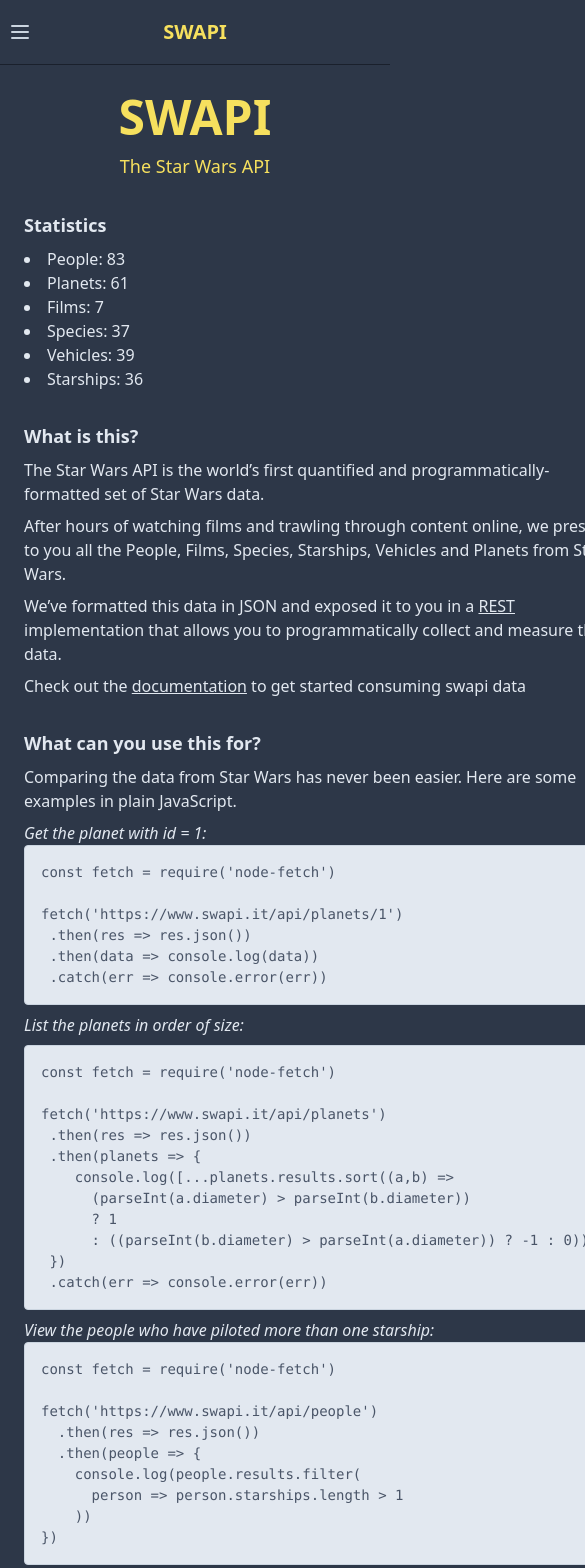
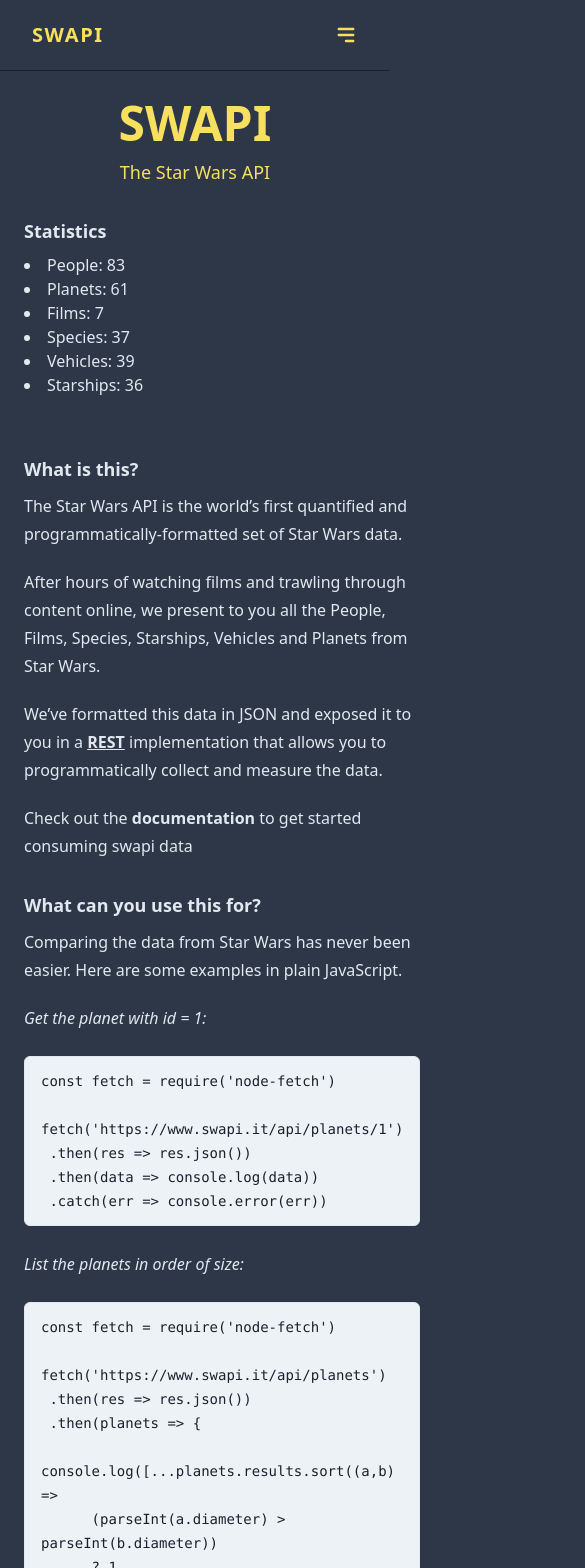
Before and after one commit to csarnataro/swapi-jamstack, a Next.js app: page /about in a window 390 px wide. Shown: the top 1568 px of the page, 585 px wide, since content can reach past the window. Built offline with nearby package versions, Linux system fonts and the light colour scheme.

Commit message:
feat: added responsive layout and navigation (#27)
Added tailwind classes to get responsive layout and navigation.

```diff
--- a/src/components/code.js
+++ b/src/components/code.js
@@ -4,7 +4,7 @@
 function Code({ inline, children }) {
   const inlineCssClassName = inline
     ? 'inline'
-    : 'block text-sm border p-2 bg-gray-200 mt-2 mb-2 text-gray-900';
+    : 'block text-xs md:text-sm border p-2 bg-gray-200 mt-2 mb-2 text-gray-900';
 
   // need to override tailwind typography defaults
   const inlineStyle = inline
@@ -13,10 +13,12 @@
       margin: '0 4px',
       color: '#c7254e',
     }
-    : {};
+    : {
+      whiteSpace: 'pre-wrap',
+    };
 
   return (
-    <pre style={inlineStyle} className={`${inlineCssClassName} `}>
+    <pre style={inlineStyle} className={inlineCssClassName}>
       <code>{children}</code>
     </pre>
   );
--- a/src/components/footer.js
+++ b/src/components/footer.js
@@ -3,7 +3,7 @@
 function Footer() {
   return (
     <div className="py-4 max-w-7xl border-gray-900 border-t">
-      <div className="container mx-auto">
+      <div className="container mx-auto px-2">
         Originally created by Paul Hallett in 2015.
         Maintained by Christian Sarnataro
         &copy; {new Date().getFullYear()}
--- a/src/components/navigation-item.js
+++ b/src/components/navigation-item.js
@@ -2,8 +2,8 @@
 import PropTypes from 'prop-types';
 import Link from 'next/link';
 
-const activeClass = 'text-white bg-gray-900 focus:bg-gray-700';
-const inactiveClass = 'text-gray-300 hover:text-white hover:bg-gray-700 focus:bg-gray-700';
+const activeClass = 'bg-gray-200 md:bg-gray-900 focus:bg-gray-700';
+const inactiveClass = 'hover:text-white hover:bg-gray-700 focus:bg-gray-700';
 
 function NavigationItem({
   children, href, alt, isActive,
@@ -14,7 +14,7 @@
         alt={alt}
         className={`${
           isActive ? activeClass : inactiveClass
-        } px-3 py-2 rounded-md text-sm font-medium leading-5  focus:outline-none transition duration-150 ease-in-out`}
+        } px-3 py-2 no-underline md:underline text-gray-800 md:text-white rounded-md text-sm font-medium leading-5 focus:outline-none transition duration-150 ease-in-out`}
       >
         {children}
       </a>
--- a/src/components/navigation.js
+++ b/src/components/navigation.js
@@ -1,64 +1,26 @@
-import React from 'react';
+import React, { useState } from 'react';
 import PropTypes from 'prop-types';
 import NavigationItem from './navigation-item';
 
 function Navigation({ currentPage }) {
+  const [open, setOpen] = useState(false);
+
   return (
-    <div className="bg-gray-800 border-gray-900 border-b">
-      <nav className="bg-gray-800 container mx-auto">
-        <div className="max-w-7xl">
-          <div className="relative flex items-center justify-between h-16">
-            <div className="absolute inset-y-0 left-0 flex items-center sm:hidden">
-              {/* <!-- Mobile menu button--> */}
-              <button
-                className="inline-flex items-center justify-center p-2 rounded-md text-gray-400 hover:text-white hover:bg-gray-700 focus:outline-none focus:bg-gray-700 focus:text-white transition duration-150 ease-in-out"
-                aria-label="Main menu"
-                aria-expanded="false"
-              >
-                {/* <!-- Icon when menu is closed. --> */}
-                {/* <!--
-                Menu open: "hidden", Menu closed: "block"
-                --> */}
-                <svg
-                  className="block h-6 w-6"
-                  fill="none"
-                  viewBox="0 0 24 24"
-                  stroke="currentColor"
-                >
-                  <path
-                    strokeLinecap="round"
-                    strokeLinejoin="round"
-                    strokeWidth="2"
-                    d="M4 6h16M4 12h16M4 18h16"
-                  />
-                </svg>
-                {/* <!-- Icon when menu is open. --> */}
-                {/* <!--
-                Menu open: "block", Menu closed: "hidden"
-              --> */}
-                <svg
-                  className="hidden h-6 w-6"
-                  fill="none"
-                  viewBox="0 0 24 24"
-                  stroke="currentColor"
-                >
-                  <path
-                    strokeLinecap="round"
-                    strokeLinejoin="round"
-                    strokeWidth="2"
-                    d="M6 18L18 6M6 6l12 12"
-                  />
+
+    <div className={`${open ? 'bg-white' : 'bg-gray-800'} border-gray-900 border-b transition duration-500 w-full  text-gray-700 dark-mode:text-gray-200 dark-mode:bg-gray-800`}>
+      <div className="flex flex-col max-w-screen-xl px-4 mx-auto md:items-center md:justify-between md:flex-row md:px-6 lg:px-8">
+        <div className="p-4 flex flex-row items-center justify-between">
+          <div className="tracking-widest uppercase rounded-lg dark-mode:text-white focus:outline-none focus:shadow-outline">
+            <div className={`${open ? 'text-gray-900' : 'text-yellow-400'} text-xl font-bold py-1`}>SWAPI</div>
+          </div>
+          <button className={`${open ? 'text-gray-900' : 'text-yellow-400'} md:hidden rounded-lg focus:outline-none focus:shadow-outline`} onClick={() => setOpen(!open)}>
+            <svg fill="currentColor" viewBox="0 0 20 20" className="w-6 h-6">
+              <path style={{ display: open ? 'none' : 'inherit' }} fillRule="evenodd" d="M3 5a1 1 0 011-1h12a1 1 0 110 2H4a1 1 0 01-1-1zM3 10a1 1 0 011-1h12a1 1 0 110 2H4a1 1 0 01-1-1zM9 15a1 1 0 011-1h6a1 1 0 110 2h-6a1 1 0 01-1-1z" clipRule="evenodd"></path>
+              <path style={{ display: open ? 'inherit' : 'none' }} fillRule="evenodd" d="M4.293 4.293a1 1 0 011.414 0L10 8.586l4.293-4.293a1 1 0 111.414 1.414L11.414 10l4.293 4.293a1 1 0 01-1.414 1.414L10 11.414l-4.293 4.293a1 1 0 01-1.414-1.414L8.586 10 4.293 5.707a1 1 0 010-1.414z" clipRule="evenodd"></path>
             </svg>
           </button>
         </div>
-            <div className="flex-1 flex items-center justify-center sm:items-stretch sm:justify-start">
-              <div className="flex-shrink-0">
-                <div className="container mx-auto text-center text-yellow-400">
-                  <div className="text-xl font-bold py-1">SWAPI</div>
-                </div>
-              </div>
-              <div className="hidden sm:block sm:ml-6">
-                <div className="flex">
+        <nav className={`${open ? 'flex' : 'hidden'} flex-col flex-grow pb-4 md:pb-0 md:flex md:flex-row sm:items-stretch sm:justify-start`}>
           <NavigationItem
             href="/"
             alt="Link to home page"
@@ -80,47 +42,11 @@
           >
             Documentation
           </NavigationItem>
-                </div>
-              </div>
-            </div>
+        </nav>
       </div>
     </div>
 
-        {/* <!--
-    Mobile menu, toggle classes based on menu state.
 
-    Menu open: "block", Menu closed: "hidden"
-  --> */}
-        <div className="hidden sm:hidden">
-          <div className="px-2 pt-2 pb-3">
-            <a
-              href="#"
-              className="block px-3 py-2 rounded-md text-base font-medium text-white bg-gray-900 focus:outline-none focus:text-white focus:bg-gray-700 transition duration-150 ease-in-out"
-            >
-              Dashboard
-            </a>
-            <a
-              href="#"
-              className="mt-1 block px-3 py-2 rounded-md text-base font-medium text-gray-300 hover:text-white hover:bg-gray-700 focus:outline-none focus:text-white focus:bg-gray-700 transition duration-150 ease-in-out"
-            >
-              Team
-            </a>
-            <a
-              href="#"
-              className="mt-1 block px-3 py-2 rounded-md text-base font-medium text-gray-300 hover:text-white hover:bg-gray-700 focus:outline-none focus:text-white focus:bg-gray-700 transition duration-150 ease-in-out"
-            >
-              Projects
-            </a>
-            <a
-              href="#"
-              className="mt-1 block px-3 py-2 rounded-md text-base font-medium text-gray-300 hover:text-white hover:bg-gray-700 focus:outline-none focus:text-white focus:bg-gray-700 transition duration-150 ease-in-out"
-            >
-              Calendar
-            </a>
-          </div>
-        </div>
-      </nav>
-    </div>
   );
 }
 
--- a/src/components/sidebar-menu.js
+++ b/src/components/sidebar-menu.js
@@ -24,7 +24,7 @@
 
 function SidebarMenu({ menu }) {
   return (
-        <nav className='px-4 py-4 md:w-64'>
+        <nav className='px-4 py-4 md:w-64 w-full'>
           {menu.map((section) => <SidebarMenuSection
             key={section.header}
             header={section.header}
--- a/src/pages/about.js
+++ b/src/pages/about.js
@@ -11,6 +11,7 @@
 import species from '../../data/species.json';
 import vehicles from '../../data/vehicles.json';
 import starships from '../../data/starships.json';
+import Code from '../components/code';
 
 export async function getStaticProps() {
   return {
@@ -42,7 +43,7 @@
               ))}
             </ul>
           </div>
-          <div className="flex-1 px-4 py-2 m-2">
+          <div className="flex-1 px-4 py-2 m-2 prose">
             <div className="mb-8">
               <h4 className="text-lg font-bold mb-2">What is this?</h4>
               <p className="mb-2">
@@ -73,8 +74,7 @@
                 are some examples in plain JavaScript.
               </p>
               <p className="italic mt-2">Get the planet with id = 1:</p>
-              <div className="rounded overscroll-auto overflow-auto bg-gray-300 text-gray-700 p-4 border border-gray-400">
-                <pre className="overscroll-auto text-sm">
+              <Code>
                 {`const fetch = require('node-fetch')
 
 fetch('https://www.swapi.it/api/planets/1')
@@ -82,11 +82,9 @@
  .then(data => console.log(data))
  .catch(err => console.error(err))
 `}
-                </pre>
-              </div>
+              </Code>
               <p className="italic mt-2">List the planets in order of size:</p>
-              <div className="mt-2 rounded overscroll-auto overflow-auto bg-gray-300 text-gray-700 p-4 border border-gray-400">
-                <pre className="overscroll-auto text-sm">
+              <Code>
                 {`const fetch = require('node-fetch')
 
 fetch('https://www.swapi.it/api/planets')
@@ -99,14 +97,12 @@
  })
  .catch(err => console.error(err))
 `}
-                </pre>
-              </div>
+              </Code>
 
               <p className="italic mt-2">
                 View the people who have piloted more than one starship:
               </p>
-              <div className="rounded overscroll-auto overflow-auto bg-gray-300 text-gray-700 p-4 border border-gray-400">
-                <pre className="overscroll-auto text-sm">
+              <Code>
                 {`const fetch = require('node-fetch')
 
 fetch('https://www.swapi.it/api/people')
@@ -117,8 +113,7 @@
     ))
 })
 `}
-                </pre>
-              </div>
+              </Code>
               <div className="my-8">
                 <h4 className="text-lg font-bold mb-2 mt-2">
                   What are the features?
@@ -138,13 +133,13 @@
               <div className="mb-8">
                 <h4 className="text-lg font-bold mb-2 mt-2">Who are you?</h4>
                 <p className="mb-2">
-                  <code className="text-sm font-mono text-orange-300">
+                  <code className="comment text-sm font-mono text-orange-300">
                     {'// current JavaScript version'}
                   </code>
                   <br />I am Christian Sarnataro, a passionate web developer
                   exploring the JamStack architecture.
                   <br />
-                  <code className="text-sm font-mono text-orange-300">
+                  <code className="comment text-sm font-mono text-orange-300">
                     {'// original swapi.co'}
                   </code>
                   <br />
@@ -178,12 +173,13 @@
                   service is currently down.<br />
                   Inspired by this sentence in the readme file of the
                   {' '}<a href="https://github.com/Juriy/swapi" rel="noreferrer" target="_blank">swapi.dev</a> fork
+                </p>
                 <blockquote className="p-4 my-4 italic border-l-4 bg-neutral-100 text-neutral-600 border-neutral-500 quote">
-                  <p className="mb-2">
                   original swapi project is built on Python/Django stack that is quite
                   outdated by now.<br />
-                    It would be a great exercise to rewrite it in cloud-native manner</p>
+                  It would be a great exercise to rewrite it in cloud-native manner
                 </blockquote>
+                <p className="mb-2">
                   I decided to rewrite the API and the frontend pages in JavaScript, using the
                   JAMStack architecture and deploying it on Netlify.
                   <br />This is the result.
--- a/src/pages/documentation.js
+++ b/src/pages/documentation.js
@@ -97,6 +97,7 @@
 }`}
                 </Code>
               </p>
+
               <p>
                 If your response looks slightly different don’t panic. This is
                 probably because more data has been added to swapi since we made
@@ -1090,7 +1091,10 @@
                 ]}
                 searchFields={[{ name: 'name' }]}
               />
+                            {/*
 
+
+            */}
             </div>
           </div>
         </div>
--- a/src/pages/index.js
+++ b/src/pages/index.js
@@ -34,8 +34,8 @@
       <div>
         <RequestBox initialCode={initialCode || '...'} />
 
-        <div className="container mx-auto text-center text-md pt-4 pb-12">
-          <div className="grid grid-cols-3 gap-4">
+        <div className="container mx-auto text-center text-md pt-4 pb-12 px-2">
+          <div className="grid grid-col-1 md:grid-cols-3 gap-4">
             <div>
               <h4 className="text-lg font-bold mb-2">What is this?</h4>
               <p>
--- a/styles/tailwind.css
+++ b/styles/tailwind.css
@@ -20,7 +20,8 @@
   width: 1px;
 }
 
-a[href] {
+a[rel=noreferrer] {
   text-decoration: underline;
 }
+
 @tailwind utilities;
--- a/tailwind.config.js
+++ b/tailwind.config.js
@@ -9,9 +9,21 @@
     ],
   },
   theme: {
-    typography: {
+    typography: (theme) => ({
       default: {
         css: {
+          '.comment': {
+            color: theme('colors.orange.300'),
+            '&::before': {
+              content: '\'\'',
+            },
+            '&::after': {
+              content: '\'\'',
+            },
+          },
+          blockquote: {
+            color: 'rgb(226, 232, 240)',
+          },
           hr: {
             marginBottom: '0.5rem',
           },
@@ -41,7 +53,7 @@
           },
         },
       },
-    },
+    }),
   },
   plugins: [tailwindTipography],
 };
```
Also changed, not shown: src/components/request-box.js (+9 -9 lines). Lines whose indentation alone changed are shown as unchanged.
